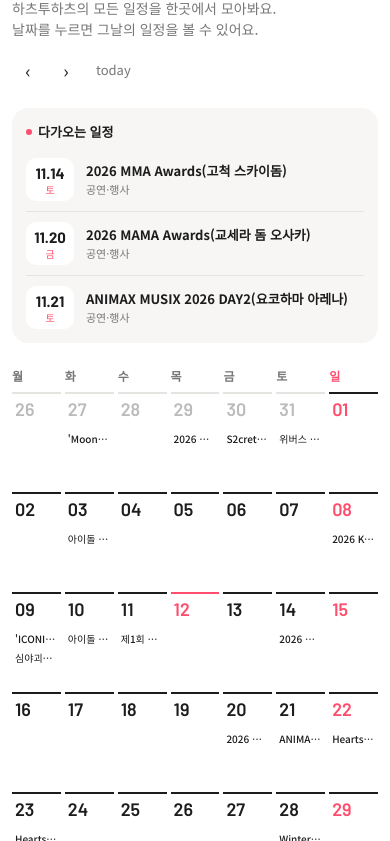
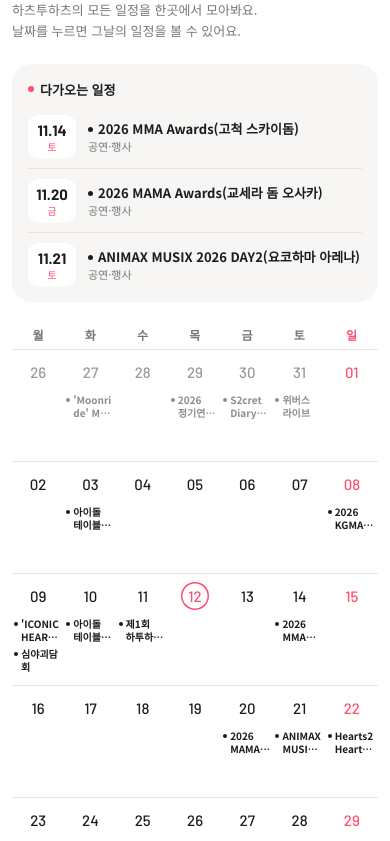
Before and after one commit to H2H-schedule/schedule, a plain HTML site: page index.html in a window 390 px wide. Shown: the part 64-905 px from the top of the page. Drawn offline with Linux system fonts and the light colour scheme.

Commit message:
Add files via upload

```diff
--- a/index.html
+++ b/index.html
@@ -12,32 +12,42 @@
 *{box-sizing:border-box}
 body{margin:0;background:var(--bg);color:var(--ink);font:400 14px/1.5 "Noto Sans KR",system-ui,sans-serif}
 button,input,select,textarea{font:inherit;color:inherit}
-.wrap{max-width:1240px;margin:0 auto;padding:32px 24px 48px}
+.wrap{max-width:1240px;margin:0 auto;padding:28px 24px 44px}
 header{display:flex;flex-wrap:wrap;align-items:flex-end;gap:16px 24px;justify-content:space-between}
 h1{font:700 44px/1 Barlow,"Noto Sans KR",sans-serif;margin:0;letter-spacing:-.02em}
-.lead{color:var(--sub);margin:10px 0 0;max-width:420px}
-.nav{display:flex;align-items:center;gap:6px;margin-top:14px}
-.nav button{border:0;background:none;width:32px;height:32px;cursor:pointer;font-size:18px;border-radius:50%}
+.tb{display:flex;align-items:center;flex-wrap:wrap;gap:8px 22px}
+.lead{color:var(--sub);font-size:13px;line-height:1.6;margin:12px 0 0;max-width:420px}
+.nav{display:flex;align-items:center;gap:2px}
+.nav button{border:0;background:none;width:30px;height:30px;cursor:pointer;font-size:18px;line-height:1;border-radius:50%}
+.nav .tdot{display:flex;align-items:center;justify-content:center}
+.nav .tdot:before{content:"";width:6px;height:6px;border-radius:50%;background:var(--ink)}
 .nav button:hover{background:var(--surface)}
-.nav .today{width:auto;padding:0 8px;font-size:13px;border-radius:0;color:var(--sub)}
+.nav .today{width:auto;padding:0 8px;margin-left:10px;font-size:13px;border-radius:0;color:var(--sub)}
 .nav .today:hover{background:none;color:var(--ink);text-decoration:underline}
 .btn{background:var(--btn);color:var(--btnink);border:0;padding:12px 22px;font-weight:700;cursor:pointer;box-shadow:0 6px 16px rgba(0,0,0,.16);border-radius:3px}
 .btn.ghost{background:none;color:var(--ink);box-shadow:none;border:1px solid var(--line);padding:8px 14px;font-weight:500}
-.layout{display:grid;grid-template-columns:minmax(0,1fr) 320px;gap:32px;margin-top:36px}
-.dow,.week{display:grid;grid-template-columns:repeat(7,minmax(0,1fr));gap:0 12px}
-.dow div{font:600 12px Barlow,sans-serif;color:var(--sub);padding-bottom:8px;letter-spacing:.04em}
+.layout{display:grid;grid-template-columns:minmax(0,1fr) 320px;gap:32px;margin-top:30px}
+.dow,.week{--g:12px;display:grid;grid-template-columns:repeat(7,minmax(0,1fr));gap:0 var(--g)}
+.dow div{font:600 12px Barlow,sans-serif;color:var(--sub);padding-bottom:10px;letter-spacing:.04em}
 .dow .sun,.num.sun{color:var(--accent)}
-.cell{border:0;border-top:2px solid var(--ink);background:none;text-align:left;padding:8px 6px 0;height:132px;overflow:hidden;cursor:pointer;display:flex;flex-direction:column;justify-content:flex-start;align-items:stretch;width:100%}
+.cell{border:0;border-top:2px solid var(--ink);background:none;text-align:left;padding:9px 0 0;height:170px;overflow:hidden;cursor:pointer;display:flex;flex-direction:column;justify-content:flex-start;align-items:stretch;width:100%}
 .cell>*{flex:none}
 .cell:hover{background:var(--surface)}
 .cell.out{border-top-color:var(--line)}
-.cell.out .num{color:#bbb}
-.cell.sel{background:var(--sel)}
+.cell.out .num{color:var(--sub);opacity:.75}
+.cell.sel{background:var(--sel);border-top-color:var(--accent);width:calc(100% + var(--g));margin-left:calc(var(--g)/-2);padding-left:calc(var(--g)/2);padding-right:calc(var(--g)/2)}
+.cell.sel .num{color:var(--accent)}
 .cell.today{border-top-color:var(--accent)}
 .cell.today .num{color:var(--accent)}
-.num{font:600 26px/1 Barlow,sans-serif;display:block;margin-bottom:8px}
-.ev{display:block;font-size:12px;line-height:1.35;margin-top:6px;font-weight:500;white-space:nowrap;overflow:hidden;text-overflow:ellipsis}
-.more{font-size:11px;color:var(--sub);text-decoration:underline;margin-top:6px;display:block}
+.num{font:500 26px/1 Barlow,sans-serif;display:block;margin-bottom:4px}
+.ev{display:flex;gap:6px;margin-top:9px;font-size:12px;line-height:1.35;text-align:left}
+.ev:before{content:"";flex:none;width:5px;height:5px;border-radius:50%;background:var(--ink);margin-top:.55em}
+.evb{min-width:0;flex:1}
+.evb b{display:-webkit-box;-webkit-box-orient:vertical;-webkit-line-clamp:2;overflow:hidden;font-weight:700;word-break:keep-all;overflow-wrap:anywhere}
+.evb i{display:block;font-style:normal;font-size:11px;color:var(--sub);white-space:nowrap;overflow:hidden;text-overflow:ellipsis;margin-top:1px}
+.item .t:before,.ub .t:before{content:"";display:inline-block;width:5px;height:5px;border-radius:50%;background:var(--ink);margin-right:5px;vertical-align:middle;position:relative;top:-1px}
+.dots{display:none}
+.more{font-size:11px;color:var(--sub);text-decoration:underline;margin-top:8px;display:block}
 aside{border-left:1px solid var(--line);padding-left:28px;min-width:0}
 aside h2{font:700 22px Barlow,"Noto Sans KR",sans-serif;margin:0 0 4px}
 aside .d{color:var(--sub);margin-bottom:16px}
@@ -71,9 +81,16 @@ input:focus,select:focus,textarea:focus,button:focus-visible{outline:2px solid v
 .foot button{border:0;background:none;color:var(--sub);cursor:pointer;text-decoration:underline;padding:0;font-size:12px}
 @media(max-width:900px){
 .layout{grid-template-columns:1fr;margin-top:24px}
-aside{border-left:0;padding-left:0;border-top:1px solid var(--line);padding-top:20px}
+.layout{gap:18px}
+aside{border-left:0;padding-left:0;border-top:0;padding-top:0}
+aside h2{font-size:18px}
+aside .d{font-size:12px;margin-bottom:10px}
+aside .item{background:var(--surface);border:0;border-radius:14px;padding:12px 14px;margin-bottom:8px}
+aside .item.edit{padding-right:62px}
+aside .editbtn{right:12px;top:12px}
+aside .empty{background:var(--surface);border-radius:14px;padding:16px;text-align:center;font-size:13px}
 aside.nosel,aside .act-clear{display:none}
-#up{display:block;margin-top:22px;background:var(--surface);border-radius:16px;padding:14px 14px 4px}
+#up{display:block;margin-top:22px;background:var(--surface);border-radius:20px;padding:16px 16px 6px}
 .uhead{font-weight:700;font-size:13px;display:flex;align-items:center;gap:6px;margin-bottom:6px}
 .uhead:before{content:"";width:6px;height:6px;border-radius:50%;background:var(--accent)}
 .urow{display:flex;align-items:center;gap:12px;padding:10px 0;border-top:1px solid var(--line);cursor:pointer}
@@ -88,16 +105,30 @@ aside.nosel,aside .act-clear{display:none}
 .urow .editbtn{position:static;flex:none}
 #up .empty{padding:6px 0 12px;font-size:13px}
 }
-@media(max-width:640px){.wrap{padding:20px 12px 40px}h1{font-size:32px}.dow,.week{gap:0 4px}.cell{height:100px;padding:6px 3px 0}.num{font-size:18px}.ev{font-size:10px}}
+@media(max-width:640px){.wrap{padding:20px 12px 40px}h1{font-size:32px}.dow,.week{--g:0px}
+.dow div{text-align:center;padding-bottom:6px}
+.cell,.cell.out,.cell.today,.cell.sel{border-top:1px solid var(--line)}
+.cell{height:112px;padding:8px 2px 0;align-items:stretch;text-align:left}
+.cell:hover{background:none}
+.cell.sel{width:100%;margin-left:0;padding:8px 2px 0;background:none}
+.num{font-size:15px;line-height:28px;width:28px;height:28px;margin:0 auto 3px;border-radius:50%;text-align:center}
+.cell.today .num{box-shadow:inset 0 0 0 1.5px var(--accent)}
+.cell.sel .num{background:var(--accent);color:#fff;box-shadow:none}
+.ev{font-size:10px;gap:3px;margin-top:4px;line-height:1.3}
+.ev:before{width:4px;height:4px;margin-top:.45em}
+.evb i{display:none}
+.evb b{-webkit-line-clamp:2}
+.more{font-size:10px;margin-top:4px;text-align:center}
+.cell.out .ev,.cell.out .more{opacity:.5}
+}
 </style>
 </head>
 <body>
 <div class="wrap">
 <header>
   <div>
-    <h1 id="title"></h1>
+    <div class="tb"><h1 id="title"></h1><div class="nav"><button id="prev" aria-label="이전 달">‹</button><button class="tdot" id="goToday" aria-label="오늘" title="오늘"></button><button id="next" aria-label="다음 달">›</button><button class="today" id="add" hidden>일정 등록</button></div></div>
     <p class="lead">하츠투하츠의 모든 일정을 한곳에서 모아봐요.<br>날짜를 누르면 그날의 일정을 볼 수 있어요.</p>
-    <div class="nav"><button id="prev" aria-label="이전 달">‹</button><button id="next" aria-label="다음 달">›</button><button class="today" id="goToday">today</button><button class="today" id="add" hidden>일정 등록</button></div>
   </div>
 </header>
 <section id="up" aria-label="다가오는 일정"></section>
@@ -158,10 +189,10 @@ function render(){
     let row='';
     for(let i=0;i<7;i++){
       const d=new Date(start);d.setDate(start.getDate()+w*7+i);
-      const s=ymd(d),out=d.getMonth()!==m,list=by[s]||[],cap=list.length>3?2:3;
-      const shown=list.slice(0,cap).map(e=>`<span class="ev" title="${esc(e.title)}">${esc(e.title)}</span>`).join('');
-      const more=list.length>3?`<span class="more">외 ${list.length-2}개</span>`:'';
-      row+=`<button class="cell${out?' out':''}${s===today?' today':''}${s===sel?' sel':''}" data-d="${s}" aria-label="${s} 일정 ${list.length}개"><span class="num${i==6?' sun':''}">${pad(d.getDate())}</span>${shown}${more}</button>`;
+      const s=ymd(d),out=d.getMonth()!==m,list=by[s]||[],cap=2;
+      const shown=list.slice(0,cap).map(e=>{const meta=[e.type,e.members.length?e.members.join(', '):''].filter(Boolean).join(' · ');return `<span class="ev" title="${esc(e.title)}"><span class="evb"><b>${esc(e.title)}</b><i>${esc(meta)}</i></span></span>`}).join('');
+      const more=list.length>cap?`<span class="more">외 ${list.length-cap}개</span>`:'';
+      row+=`<button class="cell${out?' out':''}${s===today?' today':''}${s===sel?' sel':''}" data-d="${s}" aria-label="${s} 일정 ${list.length}개"><span class="num${i==6?' sun':''}">${pad(d.getDate())}</span><span class="dots">${list.slice(0,3).map(()=>"<i></i>").join("")}</span>${shown}${more}</button>`;
     }
     html+=`<div class="week">${row}</div>`;
   }
```
